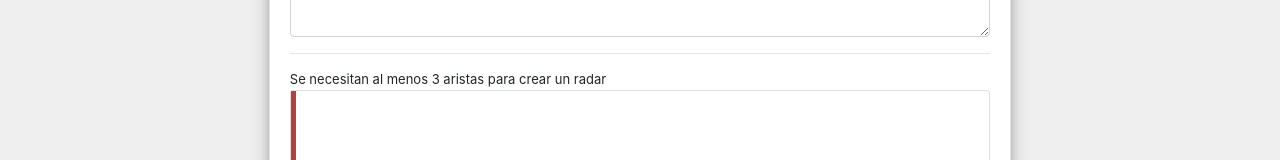
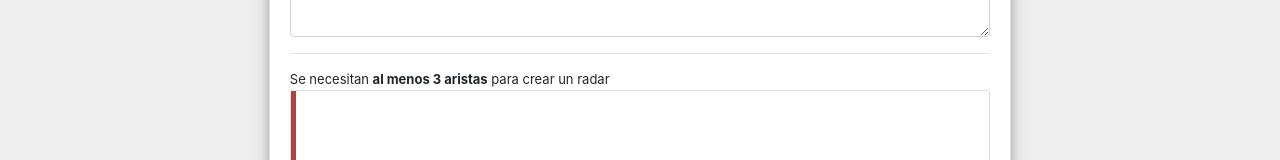
Before and after one commit to 10PinesLabs/radar, an Angular app: page /createRadar in a window 1280 px wide. Shown: the part 349-509 px from the top of the page. Built offline with nearby package versions, Linux system fonts and the light colour scheme.

Commit message:
Enfasis en el texto de cuantas aristas son necesarias

```diff
--- a/src/app/create-radar/axes-form/axes-form.component.html
+++ b/src/app/create-radar/axes-form/axes-form.component.html
@@ -1,4 +1,4 @@
-<p class="axes-label">Se necesitan al menos 3 aristas para crear un radar</p>
+<p class="axes-label">Se necesitan <span class="text-emphasis">al menos 3 aristas</span> para crear un radar</p>
 
 <div class="card axis-card">
   <div [ngClass]="cardBodyClases()">
--- a/src/app/create-radar/axes-form/axes-form.component.scss
+++ b/src/app/create-radar/axes-form/axes-form.component.scss
@@ -35,6 +35,10 @@
     color: black;
 }
 
+.text-emphasis {
+    font-weight: bold;
+}
+
 .valid-axes-quantity {
     border-left: 5px solid #42A948;
 }
```
